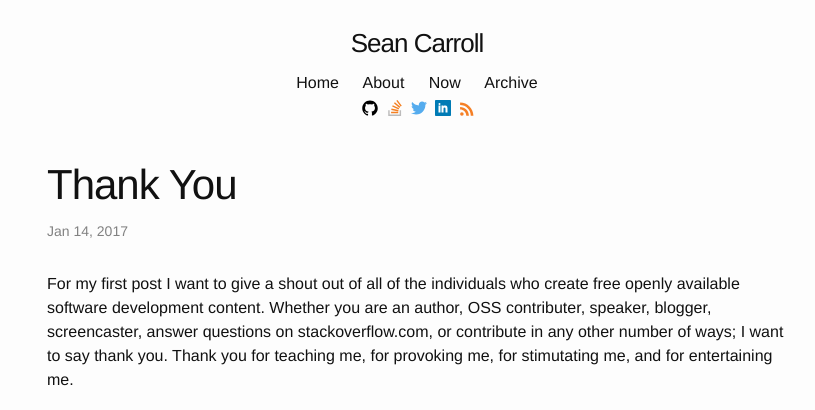
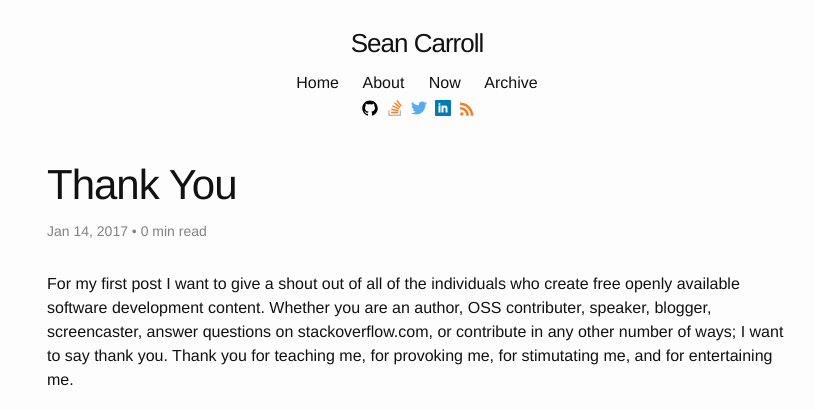
Before and after one commit to seancarroll/seancarroll.github.io, a Jekyll site: the page built from _posts/2017-01-14-thank-you.md, in a window 1280 px wide. Shown: the top 410 px of the page, without its empty margins (223-1038 px from the left). Built offline with Jekyll 4.4.1, drawn with Linux system fonts in a browser that asks for light colours.

Commit message:
adding read time to posts

```diff
--- a/_layouts/post.html
+++ b/_layouts/post.html
@@ -5,7 +5,7 @@
 
   <header class="post-header">
     <h1 class="post-title" itemprop="name headline">{{ page.title }}</h1>
-    <p class="post-meta"><time datetime="{{ page.date | date_to_xmlschema }}" itemprop="datePublished">{{ page.date | date: "%b %-d, %Y" }}</time>{% if page.author %} • <span itemprop="author" itemscope itemtype="http://schema.org/Person"><span itemprop="name">{{ page.author }}</span></span>{% endif %}</p>
+    <p class="post-meta"><time datetime="{{ page.date | date_to_xmlschema }}" itemprop="datePublished">{{ page.date | date: "%b %-d, %Y" }}</time> • {% include read-time.html %}{% if page.author %} • <span itemprop="author" itemscope itemtype="http://schema.org/Person"><span itemprop="name">{{ page.author }}</span></span>{% endif %}</p>
   </header>
 
   <div class="post-content" itemprop="articleBody">
```
